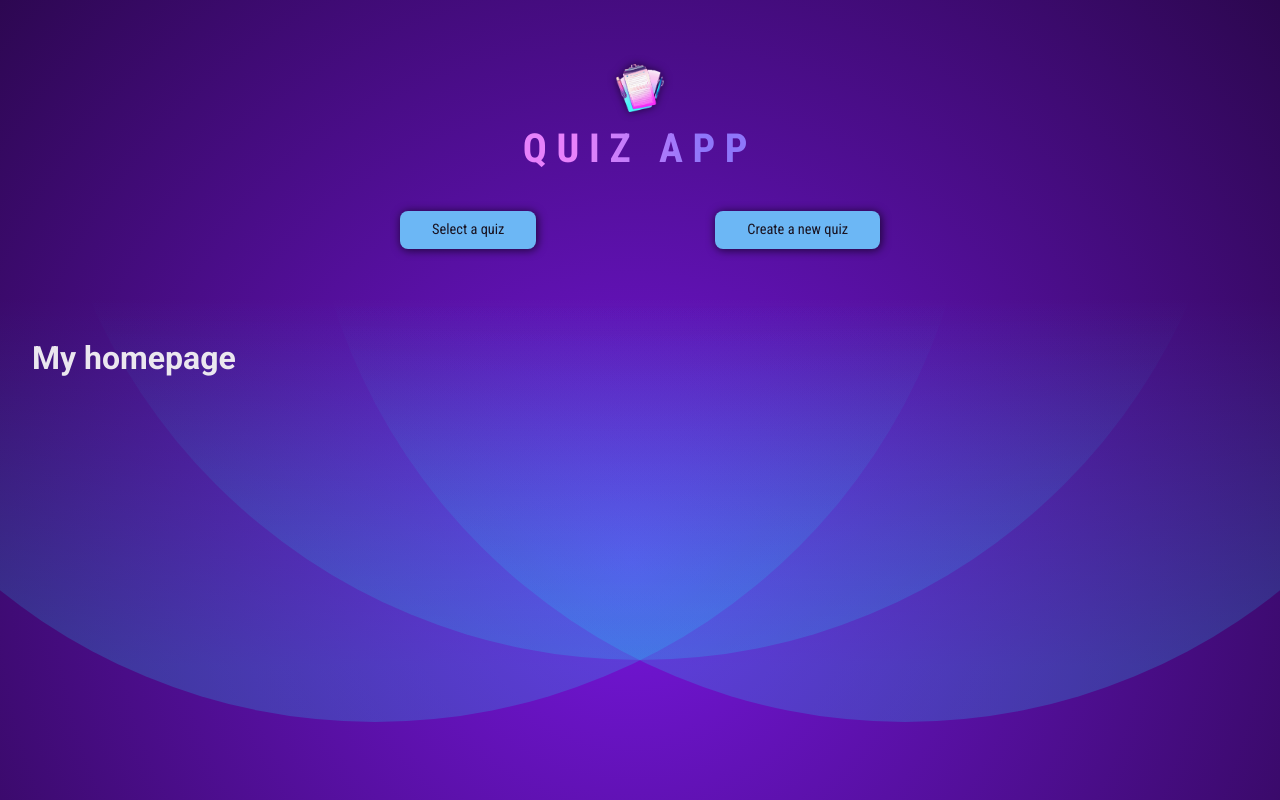
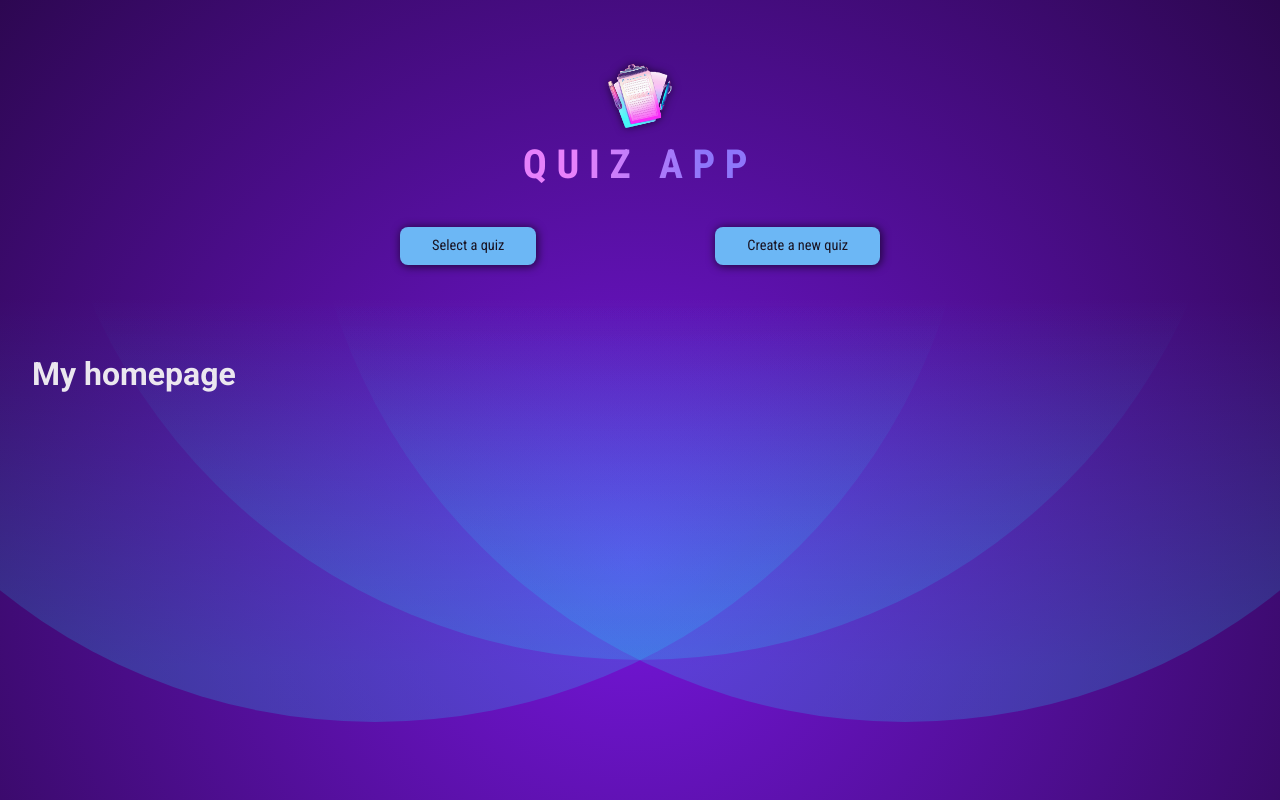
Before and after one commit to PVinaches/quiz-app, a React (Vite) app in the folder quiz-app/: page / in a window 1280 px wide. Built offline with nearby package versions, Linux system fonts and the light colour scheme.

Commit message:
chore: bigger image header

```diff
--- a/quiz-app/src/components/header.css
+++ b/quiz-app/src/components/header.css
@@ -8,8 +8,8 @@ header {
 }
 
 header img {
-  width: 3rem;
-  height: 3rem;
+  width: 4rem;
+  height: 4rem;
   filter: drop-shadow(0 0 4px rgba(0, 0, 0, 0.6));
 }
 
```
